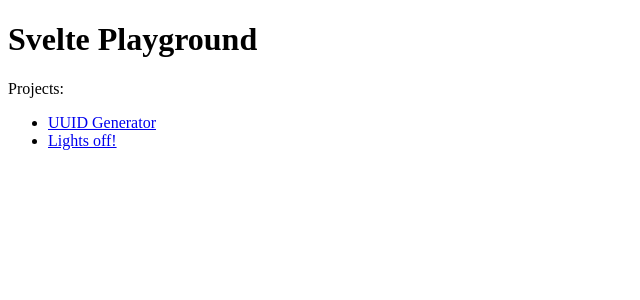
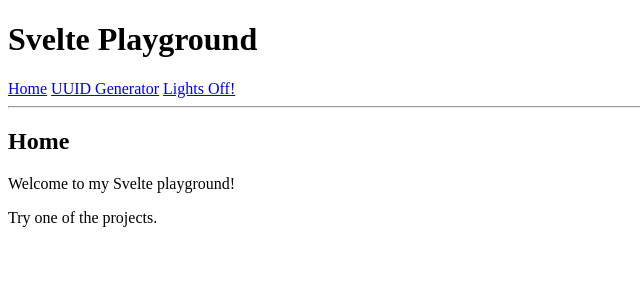
Before and after one commit to TonyBaileyDev/svelte-playground, a SvelteKit app: page / in a window 1280 px wide. Shown: the top 300 px of the page, without its empty margins (0-640 px from the left). Built offline with nearby package versions, Linux system fonts and the light colour scheme.

Commit message:
Add a layout

```diff
--- /dev/null
+++ b/src/routes/+layout.svelte
@@ -0,0 +1,10 @@
+<h1>Svelte Playground</h1>
+<nav>
+	<a href="/">Home</a>
+	<a href="/uuid">UUID Generator</a>
+    <a href="/lights-off">Lights Off!</a>
+</nav>
+
+<hr />
+
+<slot />
--- a/src/routes/+page.svelte
+++ b/src/routes/+page.svelte
@@ -1,6 +1,3 @@
-<h1>Svelte Playground</h1>
-<p>Projects:</p>
-<ul>
-    <li><a href="./uuid">UUID Generator</a></li>
-    <li><a href="./lights-off">Lights off!</a></li>
-</ul>
+<h2>Home</h2>
+<p>Welcome to my Svelte playground!</p>
+<p>Try one of the projects.</p>
```
